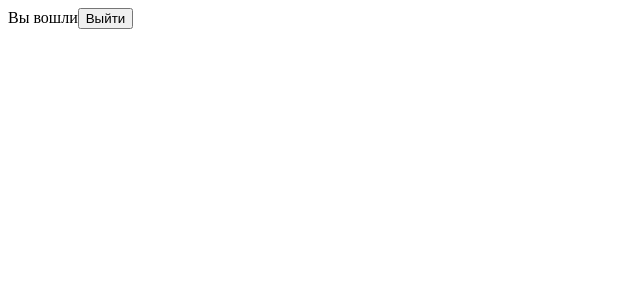
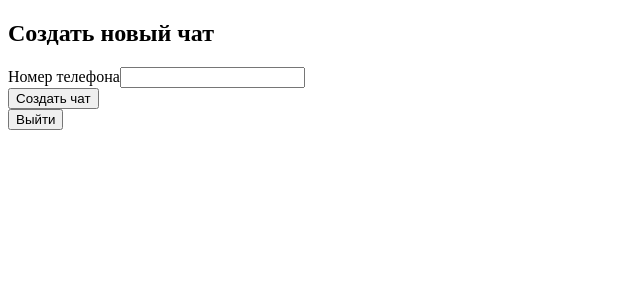
Before and after one commit to AnnaSpirina/green-chat, a React (Vite) app: page / in a window 1280 px wide. Both pictures are taken after typing "Sample", "Sample123" into the empty fields and a click on the button "Войти". Shown: the top 300 px of the page, without its empty margins (0-640 px from the left). Built offline with nearby package versions, Linux system fonts and the light colour scheme.

Commit message:
Форма создания чата

```diff
--- a/src/App.jsx
+++ b/src/App.jsx
@@ -1,6 +1,7 @@
 import './App.css';
 import { useState } from 'react';
 import LoginForm from './components/LoginForm';
+import NewChatForm from './components/NewChatForm';
 
 function App() {
   const [authData, setAuthData] = useState(() => {
@@ -12,6 +13,7 @@ function App() {
       return null;
     }
   });
+  const [chatPhone, setChatPhone] = useState("");
 
   const handleLogin = (idInstance, apiTokenInstance) => {
     const authDataObject = { idInstance, apiTokenInstance };
@@ -21,6 +23,7 @@ function App() {
 
   const handleLogout = () => {
     setAuthData(null);
+    setChatPhone("");
     localStorage.removeItem('authData');
   };
 
@@ -28,7 +31,13 @@ function App() {
     <>
       {authData ? (
         <div>
-          Вы вошли
+          {chatPhone ? (
+            <div>
+              <h2>Чат с номером: {chatPhone}</h2>
+            </div>
+          ) : (
+            <NewChatForm onCreateChat={(phone) => setChatPhone(phone)} />
+          )}
           <button onClick={handleLogout}>Выйти</button>
         </div>
         ) : (
--- /dev/null
+++ b/src/components/NewChatForm.jsx
@@ -0,0 +1,36 @@
+import { useState } from "react";
+
+function NewChatForm({ onCreateChat }) {
+    const [phone, setPhone] = useState("");
+
+    const handleSubmit = (e) => {
+        e.preventDefault();
+        const phoneTrim = phone.trim();
+        if (phoneTrim) {
+            onCreateChat(phoneTrim);
+            setPhone("");
+        }
+    };
+
+    return (
+        <div className="new-chat-form">
+            <h2>Создать новый чат</h2>
+            <form onSubmit={handleSubmit}>
+                <div className="form-group">
+                    <label htmlFor="phone">Номер телефона</label>
+                    <input
+                        value={phone}
+                        onChange={(e) => setPhone(e.target.value)}
+                        type="text"
+                        id="phone"
+                        name="phone"
+                        required
+                    />
+                </div>
+                <button type="submit">Создать чат</button>
+            </form>
+        </div>
+    );
+}
+
+export default NewChatForm;
```
